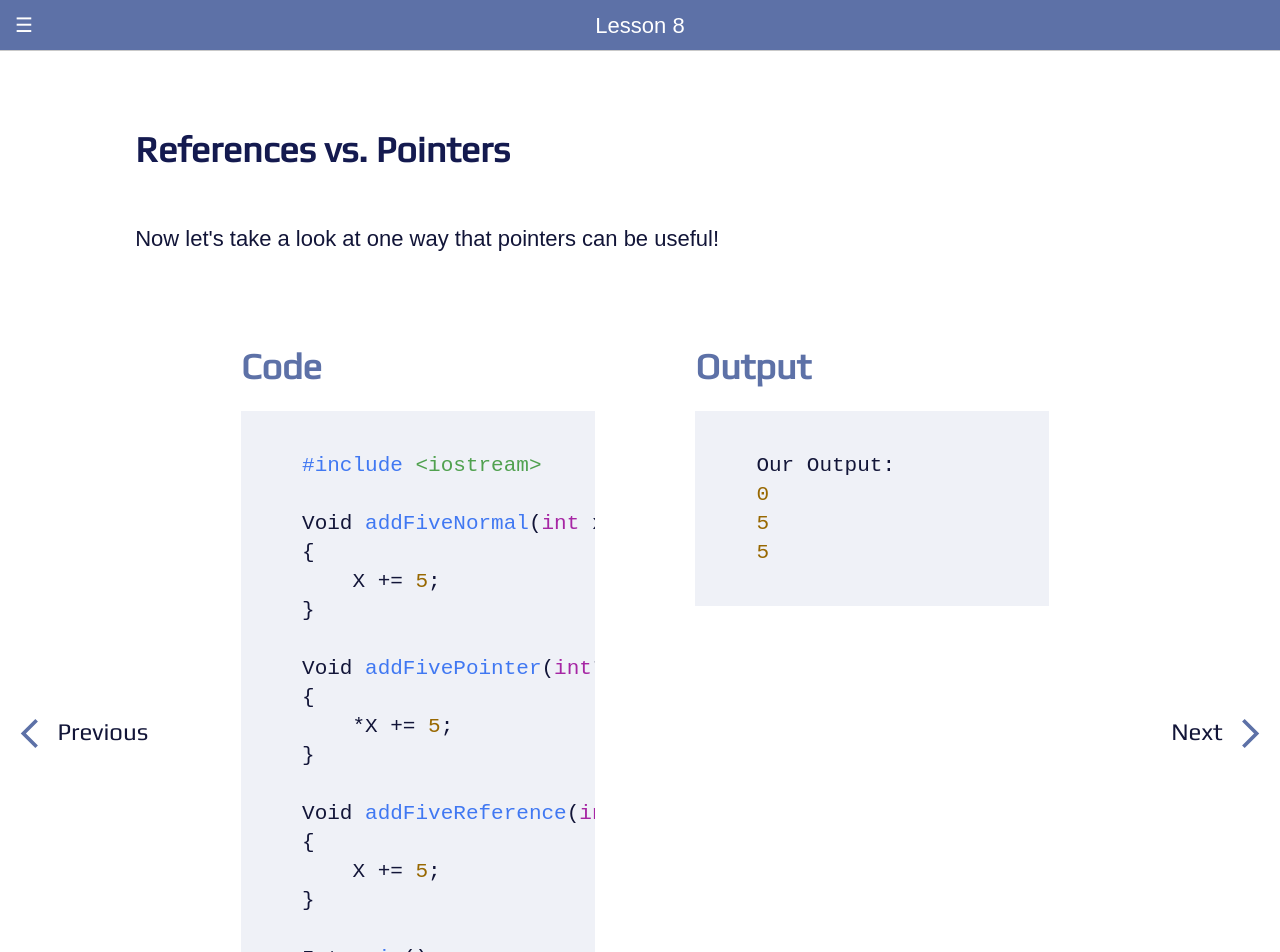
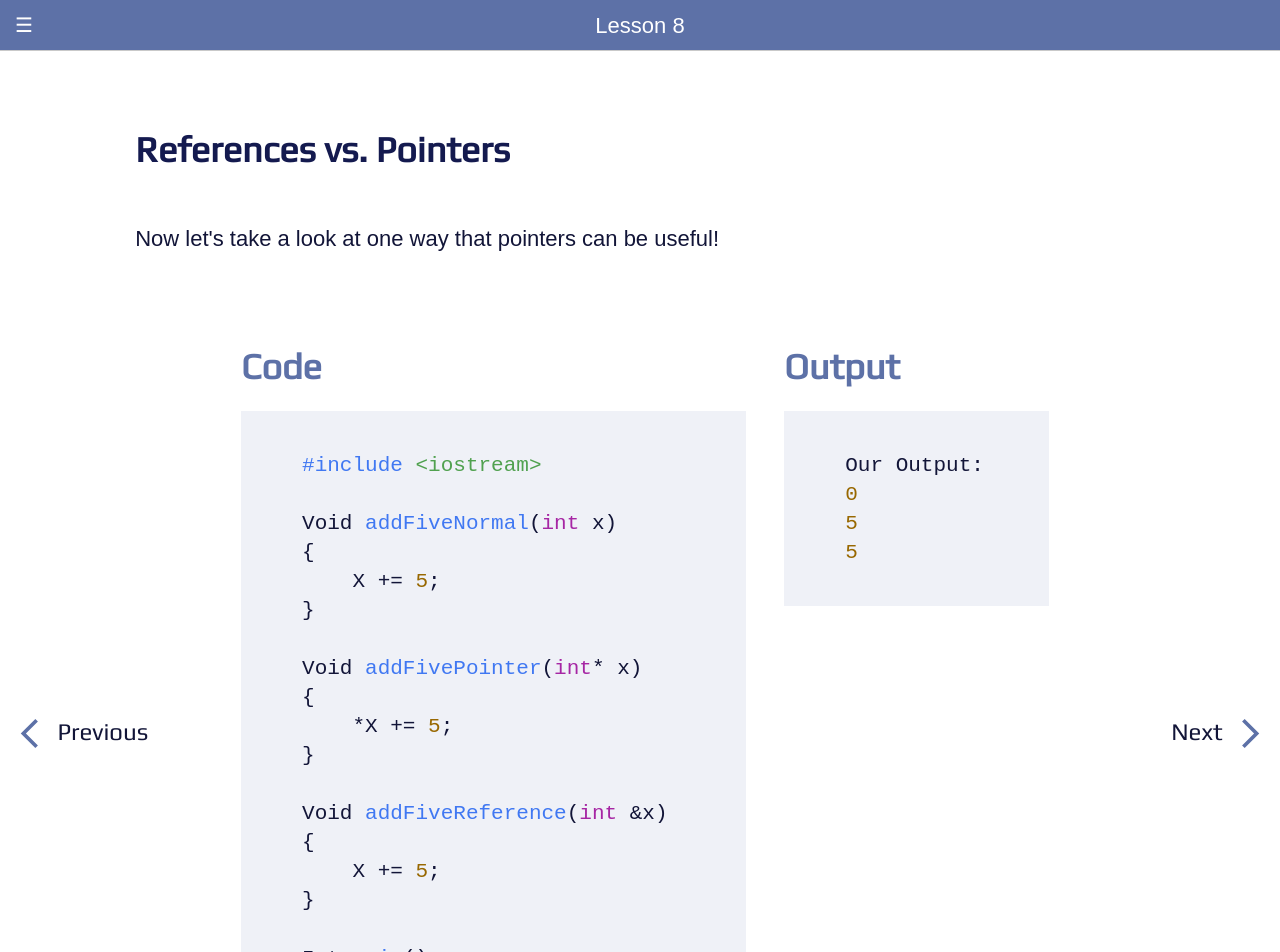
Before and after one commit to uclaacm/parcel-pointers, a React app: page /lesson-8 in a window 1280 px wide. Shown: the top 952 px of the page. Built offline with nearby package versions, Linux system fonts and the light colour scheme; a web font is replaced by a local one.

Commit message:
center sample code

```diff
--- a/src/components/CompareCode.tsx
+++ b/src/components/CompareCode.tsx
@@ -20,6 +20,7 @@ export default function CompareCode(props: CompareCodeProps): JSX.Element {
         <SyntaxHighlighter
           language="cpp"
           style={atomOneLightCustom} // fix needed
+          customStyle={{ paddingRight: '65px' }}
         >
           {props.code1}
         </SyntaxHighlighter>
@@ -29,6 +30,7 @@ export default function CompareCode(props: CompareCodeProps): JSX.Element {
         <SyntaxHighlighter
           language="cpp"
           style={atomOneLightCustom} // fix needed
+          customStyle={{ paddingRight: '65px' }}
         >
           {props.code2}
         </SyntaxHighlighter>
--- a/src/styles/CompareCode.scss
+++ b/src/styles/CompareCode.scss
@@ -11,7 +11,7 @@
     left: 10%;
     margin: auto;
     position: relative;
-    width: 35%;
+    max-width: 50%;
   }
 
   .right-code {
@@ -19,7 +19,7 @@
     margin: 10 0 10 50px;
     position: relative;
     right: 10%;
-    width: 35%;
+    max-width: 50%;
   }
 }
 
```
